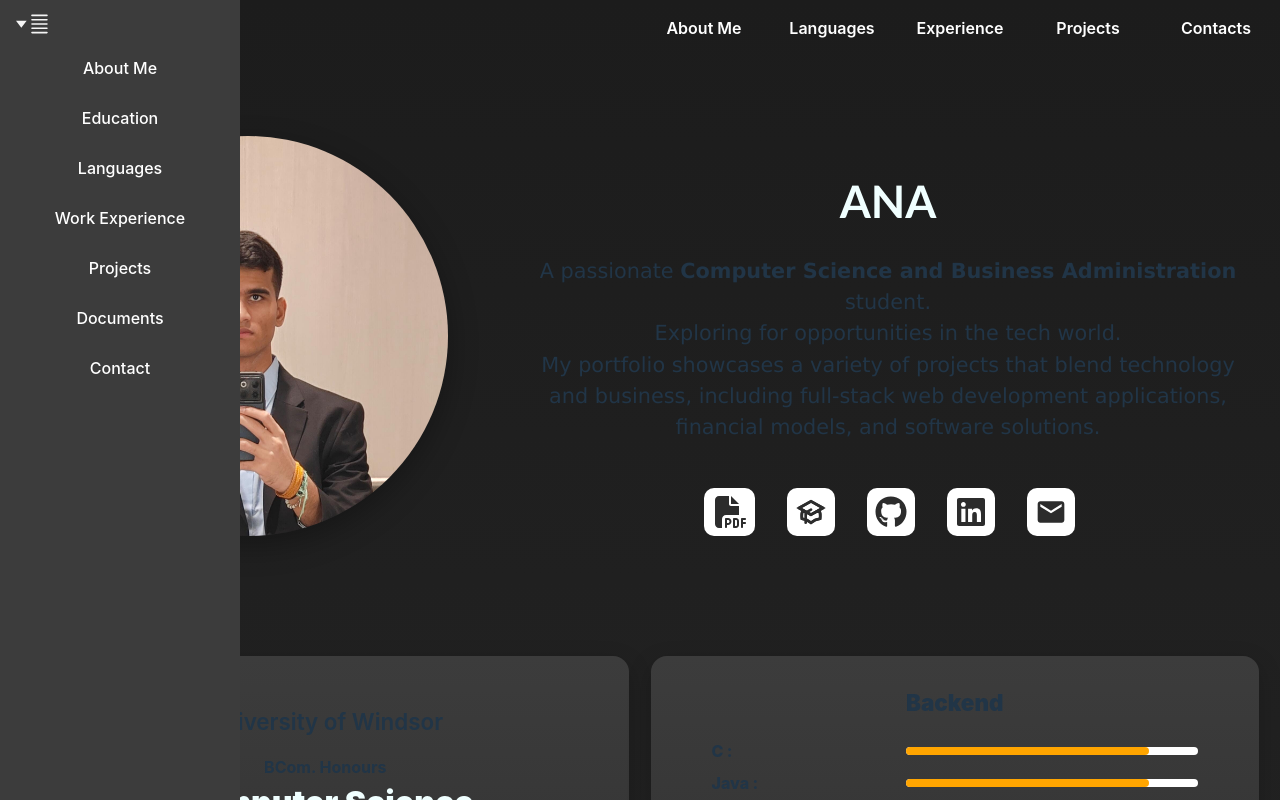
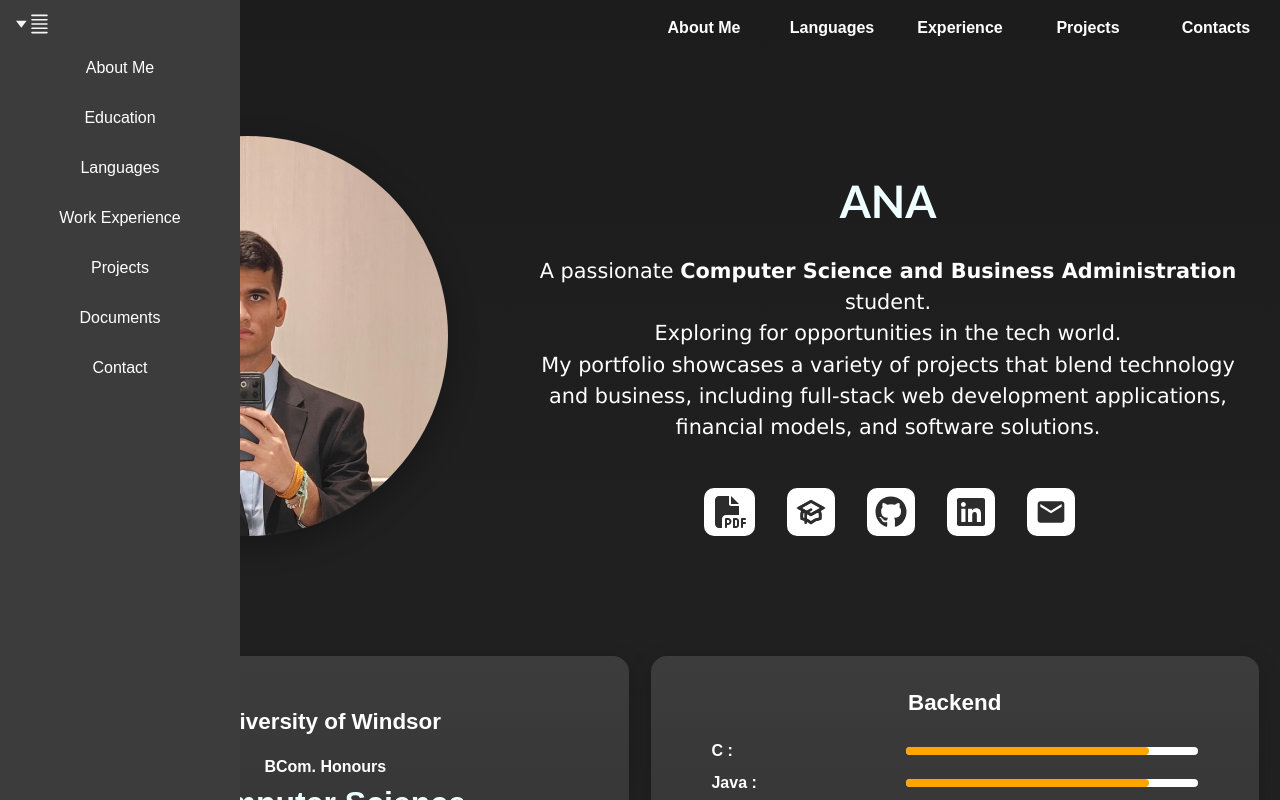
Before and after one commit to techo-anant/anant-portfolio, a React (Vite) app: page / in a window 1280 px wide. Shown: the top 800 px of the page. Built offline with nearby package versions, Linux system fonts and the light colour scheme.

Commit message:
changed the font color and family

```diff
--- a/src/App.css
+++ b/src/App.css
@@ -1,5 +1,7 @@
 #root {
   background: linear-gradient(to bottom, #1c1c1c, #2c2c2c 50%, #1c1c1c 100%);
+  color: white;
+  font-family: sans-serif;
   text-align: center;
 }
 
```
